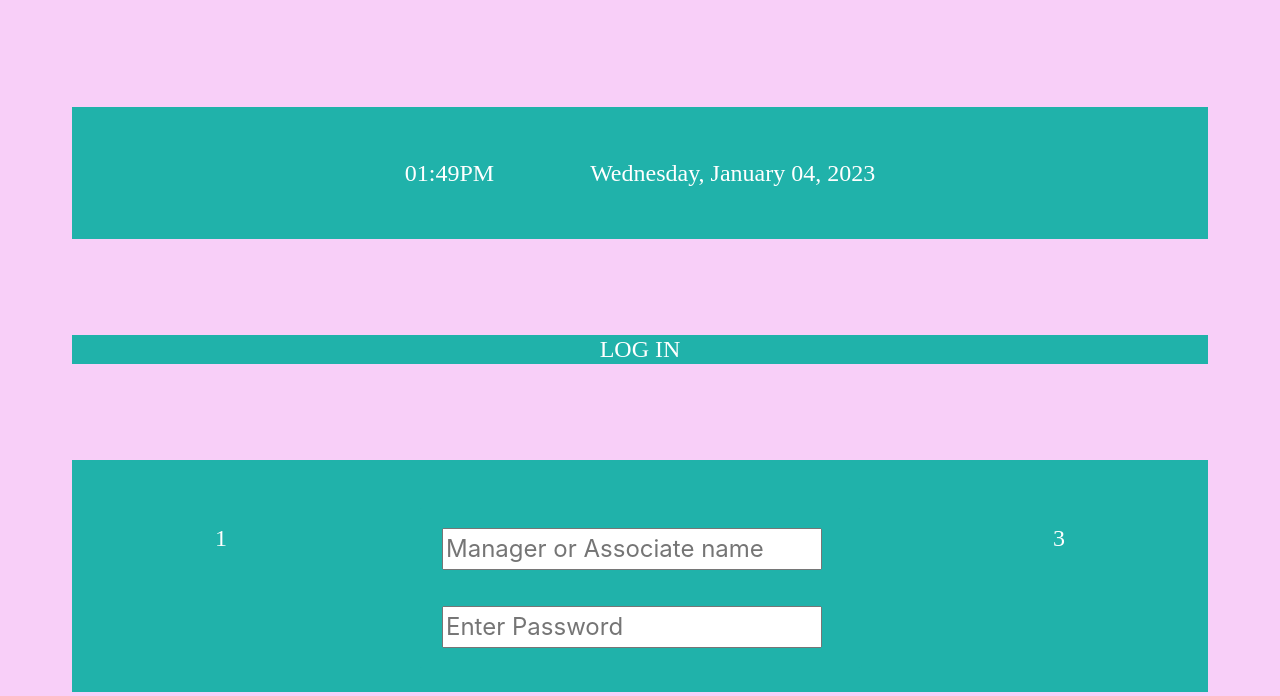
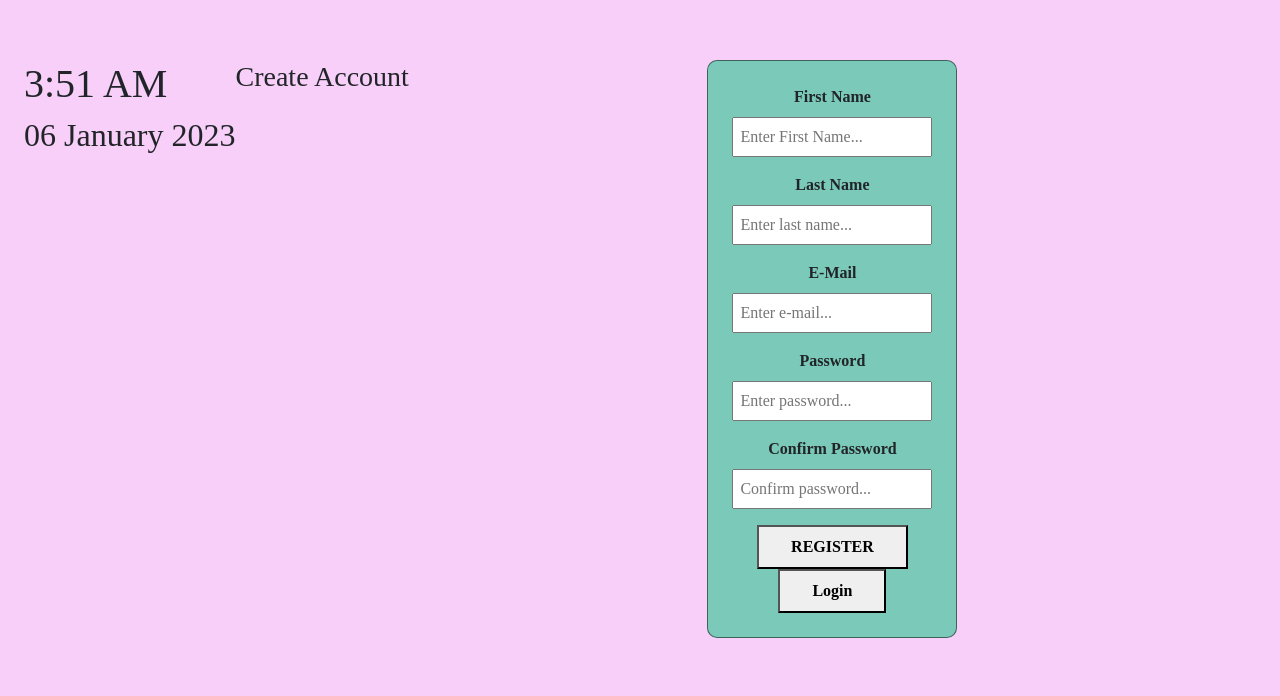
Before and after one commit to RinaDCV/Project3, an Angular app in the folder warehouse-inventory/: page / in a window 1280 px wide. Shown: the part 364-1060 px from the top of the page. Built offline with nearby package versions, Linux system fonts and the light colour scheme.

Commit message:
mergin to main

```diff
--- a/warehouse-inventory/src/app/app.component.html
+++ b/warehouse-inventory/src/app/app.component.html
@@ -5,7 +5,7 @@
 <br><br>
 <br><br>
 <br><br>
-<app-login></app-login>
+<app-registration></app-registration>
 <br><br>
 <br><br>
 <br><br>
--- a/warehouse-inventory/src/app/app.component.ts
+++ b/warehouse-inventory/src/app/app.component.ts
@@ -1,5 +1,5 @@
 import { Component } from '@angular/core';
-
+import { UserService } from './services/user.service';
 
 @Component({
   selector: 'app-root',
@@ -9,6 +9,14 @@ import { Component } from '@angular/core';
 export class AppComponent {
   title = 'warehouse-inventory';
 
+  defaultUser: boolean = true;
 
-
+  constructor(private userService: UserService) {
+    this.userService.user.subscribe(data => {
+      if (data.firstName === 'Default')
+        this.defaultUser = true;
+      else
+        this.defaultUser = false;
+    })
+  };
 }
--- a/warehouse-inventory/src/app/registration/registration.component.html
+++ b/warehouse-inventory/src/app/registration/registration.component.html
@@ -83,7 +83,8 @@
               <span *ngIf="!passwordsMatch">Passwords must match!</span>
           </p>
 
-          <button type="submit" (click)="onSubmit()" [disabled]="registrationForm.invalid || !passwordsMatch" class="submitButton">REGISTER</button>
+          <button type="submit" (click)="onSubmit()" [disabled]="!registrationForm.invalid" class="submitButton">REGISTER</button>
+          <button type="submit" (click)="onSubmit()" class="submitButton">Login</button>
 
 </form>
 
--- a/warehouse-inventory/src/app/registration/registration.component.ts
+++ b/warehouse-inventory/src/app/registration/registration.component.ts
@@ -2,6 +2,7 @@ import { Component, OnInit } from '@angular/core';
 import { timer } from 'rxjs';
 import { FormBuilder, Validators } from '@angular/forms';
 
+import { UserService } from '../services/user.service';
 
 @Component({
   selector: 'app-registration',
@@ -12,7 +13,8 @@ export class RegistrationComponent implements OnInit {
 // Get the current date and time as a date-time value.
 dateTime:Date= new Date;
 
-constructor(private formBuilderForRegistration: FormBuilder){}
+
+constructor(private formBuilderForRegistration: FormBuilder, private userService:UserService){}
 
 registrationForm = this.formBuilderForRegistration.group(
   {
@@ -63,6 +65,7 @@ formTest: any = {
 
  onSubmit(): void {
     this.formTest = this.registrationForm.value;
+    this.userService.updateUser(this.registrationForm.value);
 
   }
 
@@ -72,6 +75,8 @@ formTest: any = {
     //checking to see if passwords match
     this.passwordsMatch =
       (this.password!.value === this.confirmPassword!.value);
+      this.userService.updateUser(this.registrationForm.value);
+
   }
 
   // create a date object
--- a/warehouse-inventory/src/app/services/user.service.ts
+++ b/warehouse-inventory/src/app/services/user.service.ts
@@ -6,6 +6,9 @@ import { BehaviorSubject } from 'rxjs';
   providedIn: 'root'
 })
 export class UserService {
+  registerUser(arg0: any) {
+    throw new Error('Method not implemented.');
+  }
 
   constructor() { }
 
@@ -22,4 +25,8 @@ export class UserService {
   getUserSubject(): any{
     return this.userSubject.asObservable();
   }
+  updateUser(newUserInfo: any): void {
+    this.userSubject.next(newUserInfo);
+
+  }
 }
```
Also changed, not shown: warehouse-inventory/src/app/app-routing.module.ts (+5 -4 lines).
